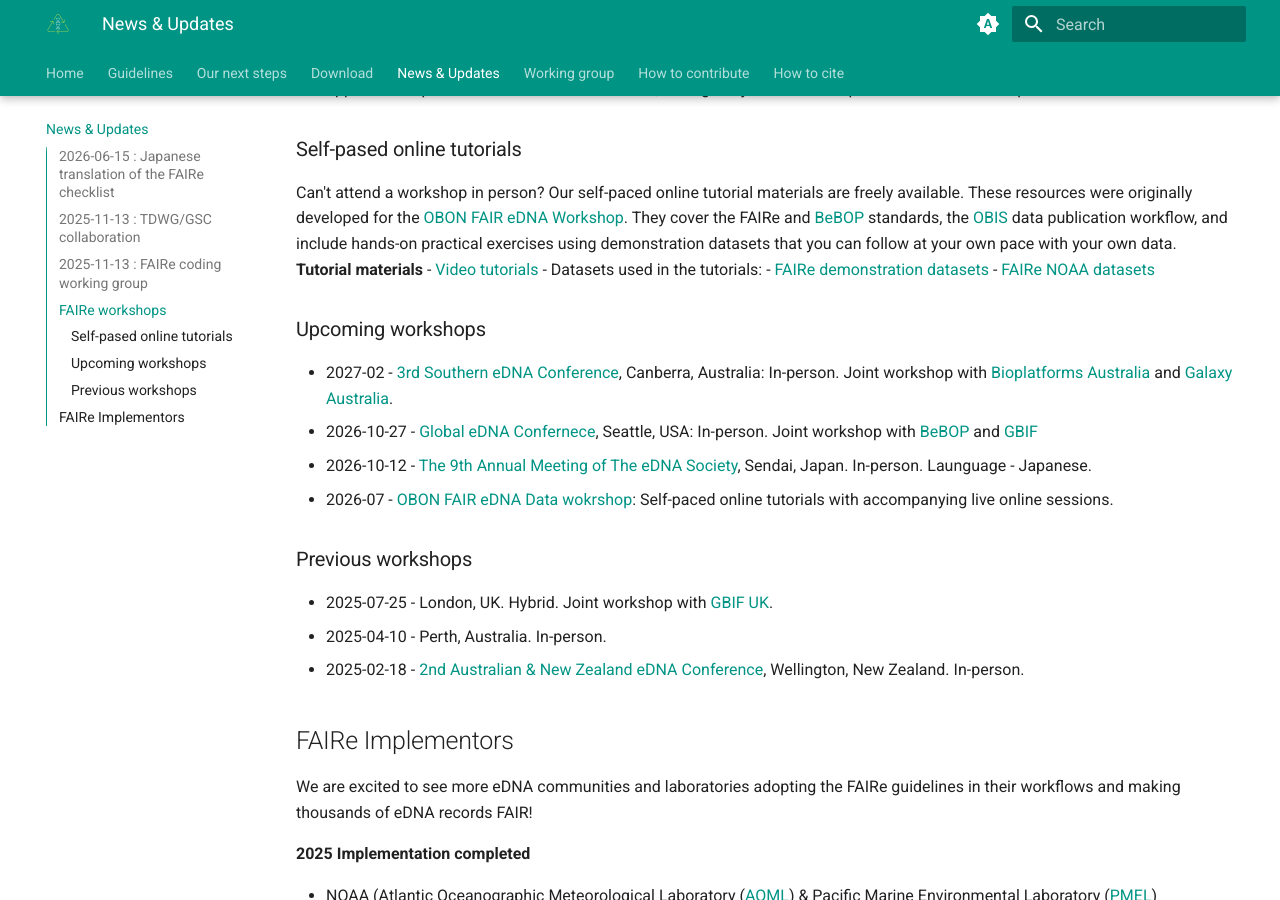
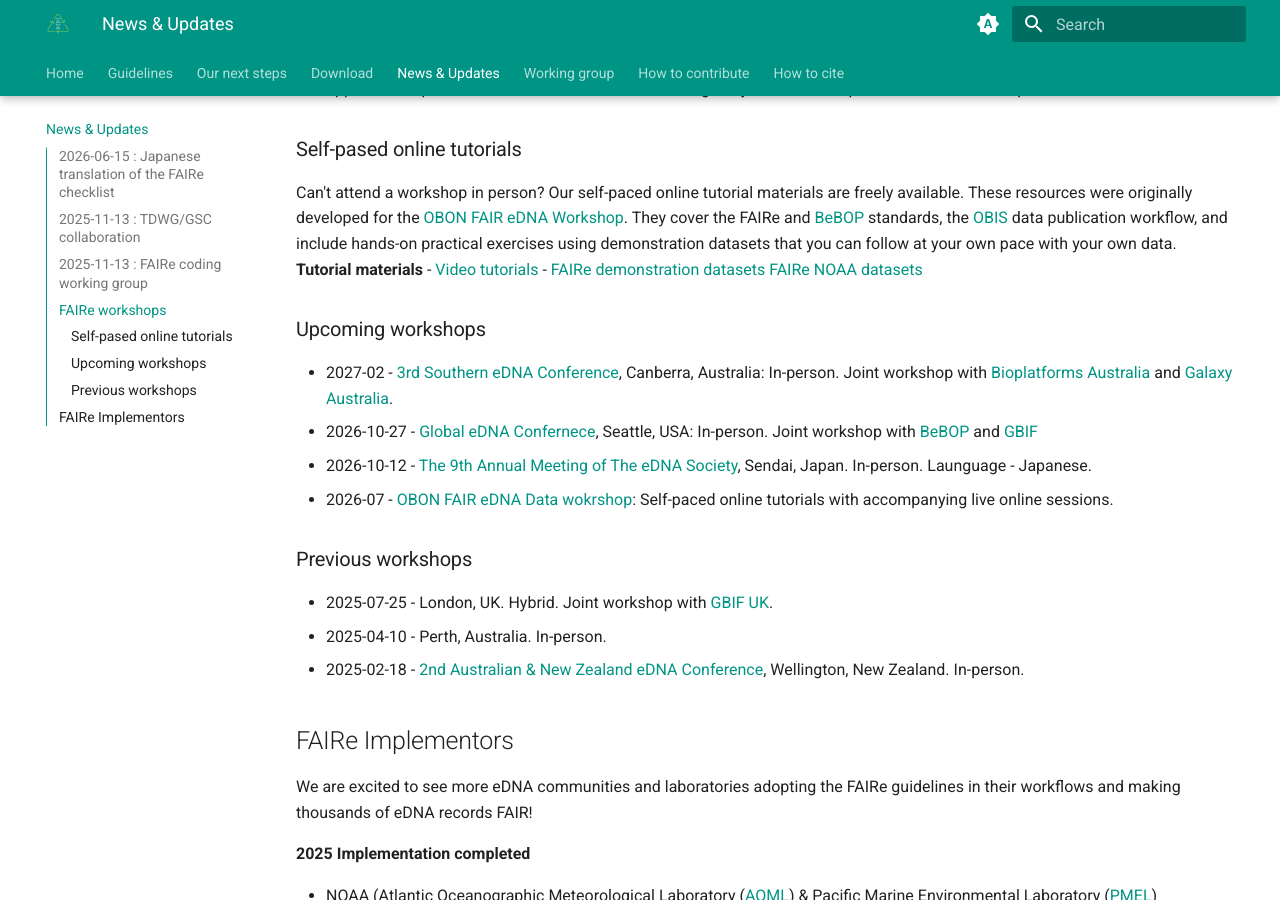
Before and after one commit to FAIR-eDNA/FAIR-eDNA.github.io, an MkDocs documentation site: the page built from docs/update.md, in a window 1280 px wide and 900 px high, scrolled down 969 px. Built offline with MkDocs 1.6.1 and Material for MkDocs 9.7.7, drawn with Linux system fonts in a browser that asks for light colours.

Commit message:
Update update.md
fixing bullet points for online tutorial materials

```diff
--- a/docs/update.md
+++ b/docs/update.md
@@ -26,9 +26,8 @@ Can't attend a workshop in person? Our self-paced online tutorial materials are
 These resources were originally developed for the [OBON FAIR eDNA Workshop](https://obon-ocean.org/2026/07/09/obon-fair-edna-workshop/). They cover the FAIRe and [BeBOP](https://bebop-obon.github.io/) standards, the [OBIS](https://obis.org/) data publication workflow, and include hands-on practical exercises using demonstration datasets that you can follow at your own pace with your own data.
 **Tutorial materials**
 - [Video tutorials](https://www.youtube.com/playlist?list=PLS6jqgZoUzto)
-- Datasets used in the tutorials:
-  - [FAIRe demonstration datasets](https://github.com/FAIR-eDNA/Workshop/tree/main/2026-07%20OBON%20workshop)
-  - [FAIRe NOAA datasets](https://github.com/aomlomics/ODE_testdata/tree/main/noaa-sefsc-gu1901)
+- [FAIRe demonstration datasets](https://github.com/FAIR-eDNA/Workshop/tree/main/2026-07%20OBON%20workshop)
+  [FAIRe NOAA datasets](https://github.com/aomlomics/ODE_testdata/tree/main/noaa-sefsc-gu1901)
 
 ### Upcoming workshops ###
 - 2027-02 - [3rd Southern eDNA Conference](https://www.sednasociety.com/event-details/3rd-southern-edna-conference-2027), Canberra, Australia: In-person. Joint workshop with [Bioplatforms Australia](https://bioplatforms.com/) and [Galaxy Australia](https://usegalaxy.org.au/).
```
